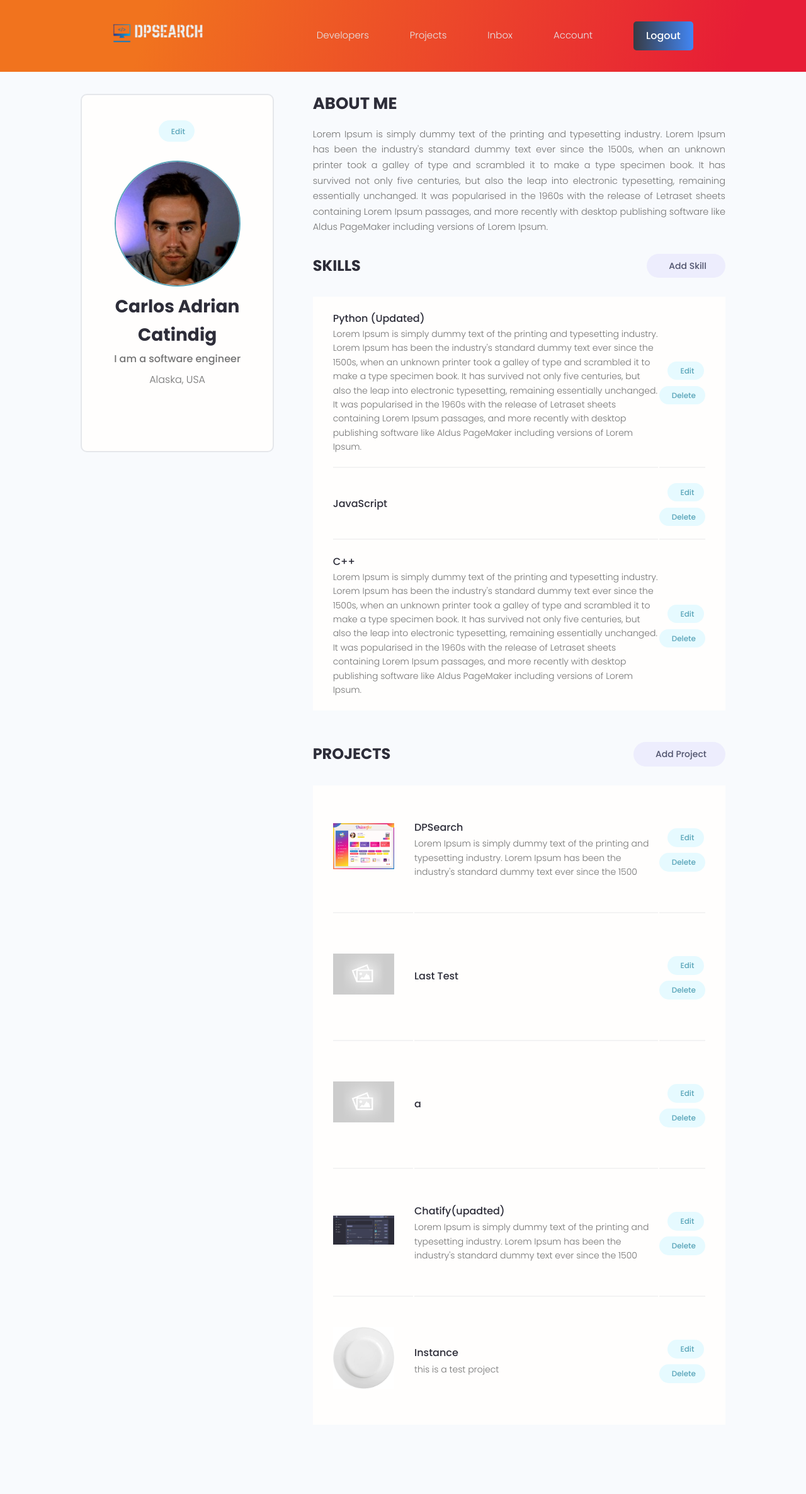
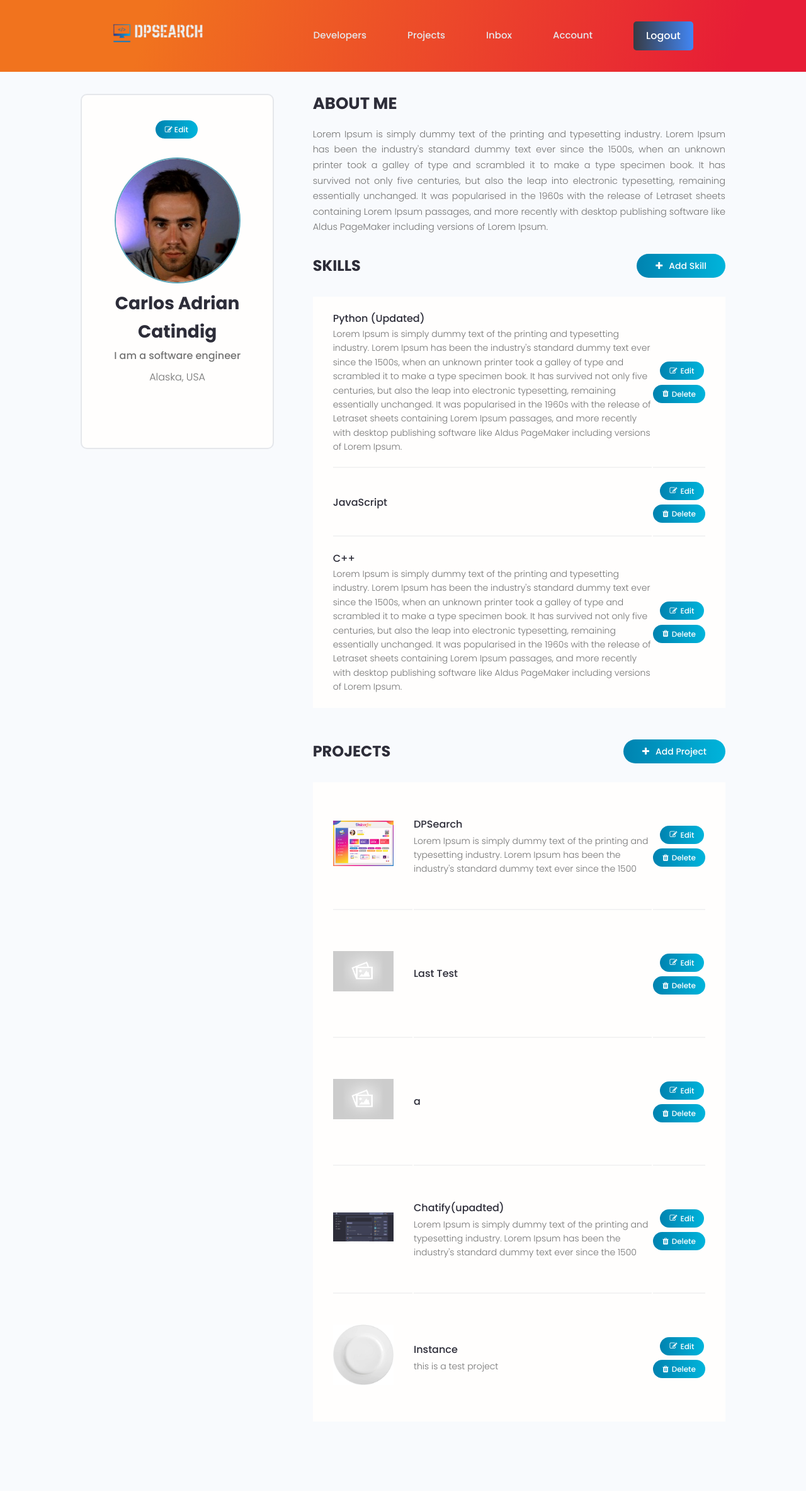
Before and after one commit to adrn1201/DPSearch, a Django app: page /account/ in a window 1280 px wide. Shown: the whole page at 63% size. After the commit the page ends 2199 px from the top, so only its background shows below. Run offline with Django 4.2, Linux system fonts and the light colour scheme; a user stored in the database is signed in; data comes from the database, SQL or seed files in the repository; some libraries are stand-ins or nearby versions.

Commit message:
UI Updates

```diff
--- a/api/views.py
+++ b/api/views.py
@@ -52,7 +52,7 @@
     return Response(serializer.data)
 
 
-@api_view(['DELETE'])
+@api_view(['POST'])
 def remove_tag(request):
     tag_id = request.data['tag']
     project_id = request.data['project']
--- a/projects/templates/projects/project_form.html
+++ b/projects/templates/projects/project_form.html
@@ -6,7 +6,7 @@
 <main class="formPage my-xl">
     <div class="content-box">
         <div class="formWrapper">
-            <a class="backButton" href="#"><i class="im im-angle-left"></i></a>
+            <a class="backButton" href="{% url 'account' %}"><i class="fa fa-arrow-left" aria-hidden="true"></i></a>
             <br>
 
             <form class="form" method="POST" enctype="multipart/form-data">
--- a/projects/views.py
+++ b/projects/views.py
@@ -7,7 +7,7 @@
 
 def index(request):
     projects, search_query = search_projects(request)
-    custom_range, projects = paginate_projects(request, projects, 1)
+    custom_range, projects = paginate_projects(request, projects, 9)
     context = {'projects': projects, 'search_query':search_query, 'custom_range':custom_range}
     return render(request, "projects/index.html", context)
 
@@ -69,7 +69,7 @@
             for tag in new_tags:
                 tag, created = Tag.objects.get_or_create(name=tag)
                 project.tags.add(tag)
-            return redirect("projects")
+            return redirect("account")
 
     context = {"form":form, "project": project}
     return render(request, "projects/project_form.html", context)
--- a/static/js/main.js
+++ b/static/js/main.js
@@ -17,15 +17,38 @@
 
 const tags = document.querySelectorAll(".project-tag");
 
+
+function getCookie(name) {
+    let cookieValue = null;
+    if (document.cookie && document.cookie !== '') {
+        const cookies = document.cookie.split(';');
+        for (let i = 0; i < cookies.length; i++) {
+            const cookie = cookies[i].trim();
+            // Does this cookie string begin with the name we want?
+            if (cookie.substring(0, name.length + 1) === (name + '=')) {
+                cookieValue = decodeURIComponent(cookie.substring(name.length + 1));
+                break;
+            }
+        }
+    }
+    return cookieValue;
+}
+
+const csrftoken = getCookie('csrftoken');
+
 for (const tag of tags) {
     tag.addEventListener("click", async(e) => {
         const tagId = e.target.dataset.tag;
         const projectId = e.target.dataset.project;
 
         const res = await fetch("http://127.0.0.1:8000/api/remove-tag/", {
-            method: "DELETE",
+            method: 'POST',
+            credentials: 'same-origin',
             headers: {
-                "Content-type": "application/json",
+                'Accept': 'application/json',
+                'Content-Type': 'application/json',
+                'X-Requested-With': 'XMLHttpRequest',
+                'X-CSRFToken': csrftoken,
             },
             body: JSON.stringify({ project: projectId, tag: tagId }),
         });
--- a/static/styles/app.css
+++ b/static/styles/app.css
@@ -63,7 +63,7 @@
 
 .header__menuItem>a {
     color: var(--color-light);
-    font-weight: 300;
+    font-weight: 500;
 }
 
 .toggle-menu>span {
@@ -493,7 +493,8 @@
 ========================*/
 
 .projects>.hero-section {
-    background: linear-gradient(110.1deg, rgb(241, 115, 30) 18.9%, rgb(231, 29, 54) 90.7%) height: 30vh;
+    background: linear-gradient(110.1deg, rgb(241, 115, 30) 18.9%, rgb(231, 29, 54) 90.7%);
+    height: 30vh;
 }
 
 .projects .hero-section__box {
@@ -825,8 +826,13 @@
 }
 
 .backButton {
-    background: var(--color-main-light);
-    color: var(--color-main);
+    background: #00B4DB;
+    /* fallback for old browsers */
+    background: -webkit-linear-gradient(to right, #0083B0, #00B4DB);
+    /* Chrome 10-25, Safari 5.1-6 */
+    background: linear-gradient(to right, #0083B0, #00B4DB);
+    /* W3C, IE 10+/ Edge, Firefox 16+, Chrome 26+, Opera 12+, Safari 7+ */
+    color: white;
     width: 4rem;
     height: 4rem;
     display: flex;
--- a/static/uikit/styles/modules/_tag.css
+++ b/static/uikit/styles/modules/_tag.css
@@ -1,7 +1,11 @@
 .tag {
     display: inline-flex;
     align-items: center;
-  background-color: var(--color-sub);
+    background: #00B4DB;
+    /* fallback for old browsers */
+    background: -webkit-linear-gradient(to right, #0083B0, #00B4DB);
+    /* Chrome 10-25, Safari 5.1-6 */
+    background: linear-gradient(to right, #0083B0, #00B4DB);
     height: -webkit-fit-content;
     height: -moz-fit-content;
     height: fit-content;
@@ -19,11 +23,11 @@
     margin-bottom: 0.75rem;
 }
 
-.tag > small {
+.tag>small {
     color: var(--color-white);
 }
 
-.tag--outline > small {
+.tag--outline>small {
     color: var(--color-sub);
 }
 
@@ -38,16 +42,25 @@
 }
 
 .tag--main,
-.tag--main > small {
-  background: var(--color-main-light);
-  color: var(--color-main);
+.tag--main>small {
+    background: #00B4DB;
+    /* fallback for old browsers */
+    background: -webkit-linear-gradient(to right, #0083B0, #00B4DB);
+    /* Chrome 10-25, Safari 5.1-6 */
+    background: linear-gradient(to right, #0083B0, #00B4DB);
+    /* W3C, IE 10+/ Edge, Firefox 16+, Chrome 26+, Opera 12+, Safari 7+ */
+    color: white;
     font-weight: 500;
 }
 
 .tag--sub,
-.tag--sub > small {
-  background: var(--color-sub-lighter);
-  color: var(--color-sub-light);
+.tag--sub>small {
+    background: #00B4DB;
+    /* fallback for old browsers */
+    background: -webkit-linear-gradient(to right, #0083B0, #00B4DB);
+    /* Chrome 10-25, Safari 5.1-6 */
+    background: linear-gradient(to right, #0083B0, #00B4DB);
+    color: white;
     font-weight: 500;
 }
 
--- a/templates/main.html
+++ b/templates/main.html
@@ -10,6 +10,7 @@
     <link rel="shortcut icon" href="{% static 'images/title.png' %}" type="image/x-icon" />
 
     <link rel="stylesheet" href="https://cdn.iconmonstr.com/1.3.0/css/iconmonstr-iconic-font.min.css" />
+    <link rel="stylesheet" href="https://cdnjs.cloudflare.com/ajax/libs/font-awesome/4.7.0/css/font-awesome.min.css">
 
     <link rel="stylesheet" href="{% static 'uikit/styles/uikit.css'%}" />
 
--- a/users/templates/users/account.html
+++ b/users/templates/users/account.html
@@ -8,7 +8,7 @@
       <div class="column column--1of3">
         <div class="card text-center">
           <div class="card__body dev">
-            <a class="tag tag--pill tag--main settings__btn" href="{% url 'edit-account' %}"><i class="im im-edit"></i> Edit</a>
+            <a class="tag tag--pill tag--main settings__btn" href="{% url 'edit-account' %}"><i class="fa fa-edit"></i> Edit</a>
             <img class="avatar avatar--xl dev__avatar" src="{{ profile.image_url }}" />
             <h2 class="dev__name">{{ profile.get_name|title }}</h2>
             <p class="dev__title">{{ profile.short_intro }}</p>
@@ -16,31 +16,31 @@
             <ul class="dev__social">
               {% if profile.social_github %}
               <li>
-                  <a title="Github" href="{{ profile.social_github }}" target="_blank"><i class="im im-github"></i></a>
+                  <a title="Github" href="{{ profile.social_github }}" target="_blank"><i class="fa fa-github" style="font-size: 32px !important;"></i></a>
               </li>
               {% endif %}
 
               {% if profile.social_twitter %}
               <li>
-                  <a title="Twitter" href="{{ profile.social_twitter }}" target="_blank"><i class="im im-twitter"></i></a>
+                  <a title="Twitter" href="{{ profile.social_twitter }}" target="_blank"><i class="fa fa-twitter" style="font-size: 32px !important;"></i></a>
               </li>
               {% endif %}
 
               {% if profile.social_linkedin %}
               <li>
-                  <a title="LinkedIn" href="{{ profile.social_linkedin }}" target="_blank"><i class="im im-linkedin"></i></a>
+                  <a title="LinkedIn" href="{{ profile.social_linkedin }}" target="_blank"><i class="fa fa-linkedin" style="font-size: 32px !important;"></i></a>
               </li>
               {% endif %}
 
               {% if profile.social_youtube %}
               <li>
-                  <a title="Youtube" href="{{ profile.social_youtube }}" target="_blank"><i class="im im-youtube"></i></a>
+                  <a title="Youtube" href="{{ profile.social_youtube }}" target="_blank"><i class="fa fa-youtube-play" style="font-size: 32px !important;"></i></a>
               </li>
               {% endif %}
 
               {% if profile.social_website %}
               <li>
-                  <a title="Personal Website" href="{{ profile.social_website }}" target="_blank"><i class="im im-globe"></i></a>
+                  <a title="Personal Website" href="{{ profile.social_website }}" target="_blank"><i class="fa fa-globe" style="font-size: 32px !important;"></i></a>
               </li>
               {% endif %}
             </ul>
@@ -57,7 +57,7 @@
         </div>
         <div class="settings">
           <h3 class="settings__title">Skills</h3>
-          <a class="tag tag--pill tag--sub settings__btn tag--lg" href="{% url 'create-skill' %}"><i class="im im-plus"></i> Add Skill</a>
+          <a class="tag tag--pill tag--sub settings__btn tag--lg" href="{% url 'create-skill' %}"><i class="fa fa-plus" style="margin-right:10px"></i> Add Skill</a>
         </div>
 
         <table class="settings__table">
@@ -70,8 +70,8 @@
               </p>
             </td>
             <td class="settings__tableActions">
-              <a class="tag tag--pill tag--main settings__btn" href="{% url 'edit-skill' skill.id %}"><i class="im im-edit"></i> Edit</a>
-              <a class="tag tag--pill tag--main settings__btn" href="{% url 'delete-skill' skill.id %}"><i class="im im-x-mark-circle-o"></i>
+              <a class="tag tag--pill tag--main settings__btn" href="{% url 'edit-skill' skill.id %}"><i class="fa fa-edit" style="margin-right:5px"></i> Edit</a>
+              <a class="tag tag--pill tag--main settings__btn" href="{% url 'delete-skill' skill.id %}"><i class="fa fa-trash" style="margin-right:5px"></i>
                 Delete</a>
             </td>
           </tr>
@@ -80,7 +80,7 @@
 
         <div class="settings">
           <h3 class="settings__title">Projects</h3>
-          <a class="tag tag--pill tag--sub settings__btn tag--lg" href="{% url 'create-project' %}"><i class="im im-plus"></i> Add Project</a>
+          <a class="tag tag--pill tag--sub settings__btn tag--lg" href="{% url 'create-project' %}"><i class="fa fa-plus" style="margin-right:10px"></i>Add Project</a>
         </div>
 
         <table class="settings__table">
@@ -97,8 +97,8 @@
               </p>
             </td>
             <td class="settings__tableActions">
-              <a class="tag tag--pill tag--main settings__btn" href="{{ project.get_edit_url }}"><i class="im im-edit"></i> Edit</a>
-              <a class="tag tag--pill tag--main settings__btn" href="{{ project.get_delete_url }}"><i class="im im-x-mark-circle-o"></i>
+              <a class="tag tag--pill tag--main settings__btn" href="{{ project.get_edit_url }}"><i class="fa fa-edit" style="margin-right:5px"></i>  Edit</a>
+              <a class="tag tag--pill tag--main settings__btn" href="{{ project.get_delete_url }}"><i class="fa fa-trash" style="margin-right:5px"></i>
                 Delete</a>
             </td>
           </tr>
--- a/users/templates/users/edit-account.html
+++ b/users/templates/users/edit-account.html
@@ -6,7 +6,7 @@
 <main class="formPage my-xl">
     <div class="content-box">
         <div class="formWrapper">
-            <a class="backButton" href="#"><i class="im im-angle-left"></i></a>
+            <a class="backButton" href="{% url 'account' %}"><i class="fa fa-arrow-left" aria-hidden="true"></i></a>
             <br>
 
             <form class="form" method="POST" enctype="multipart/form-data">
--- a/users/templates/users/message_form.html
+++ b/users/templates/users/message_form.html
@@ -7,7 +7,7 @@
 <main class="formPage my-xl">
     <div class="content-box">
         <div class="formWrapper">
-            <a class="backButton" href="{{recipient.get_absolute_url}}"><i class="im im-angle-left"></i></a>
+            <a class="backButton" href="{{recipient.get_absolute_url}}"><i class="fa fa-arrow-left" aria-hidden="true"></i></a>
             <br>
 
             <form class="form" method="POST">
--- a/users/templates/users/skill_form.html
+++ b/users/templates/users/skill_form.html
@@ -6,7 +6,7 @@
 <main class="formPage my-xl">
     <div class="content-box">
         <div class="formWrapper">
-            <a class="backButton" href="#"><i class="im im-angle-left"></i></a>
+            <a class="backButton" href="{% url 'account' %}"><i class="fa fa-arrow-left" aria-hidden="true"></i></a>
             <br>
 
             <form class="form" method="POST" enctype="multipart/form-data">
--- a/users/views.py
+++ b/users/views.py
@@ -63,7 +63,7 @@
 
 def index(request):
     profiles, search_query = search_profiles(request)
-    custom_range, profiles = paginate_profiles(request, profiles, 1)
+    custom_range, profiles = paginate_profiles(request, profiles, 9)
     context = {'profiles': profiles, 'search_query': search_query, 'custom_range':custom_range}
     return render(request, "users/index.html", context)
 
```
Also changed, not shown: dpsearch/settings.py (+7 -3 lines), requirements.txt (+52 -38 lines), users/templates/users/user-profile.html (+6 -12 lines), 1 other file. Lines whose indentation alone changed are shown as unchanged.
